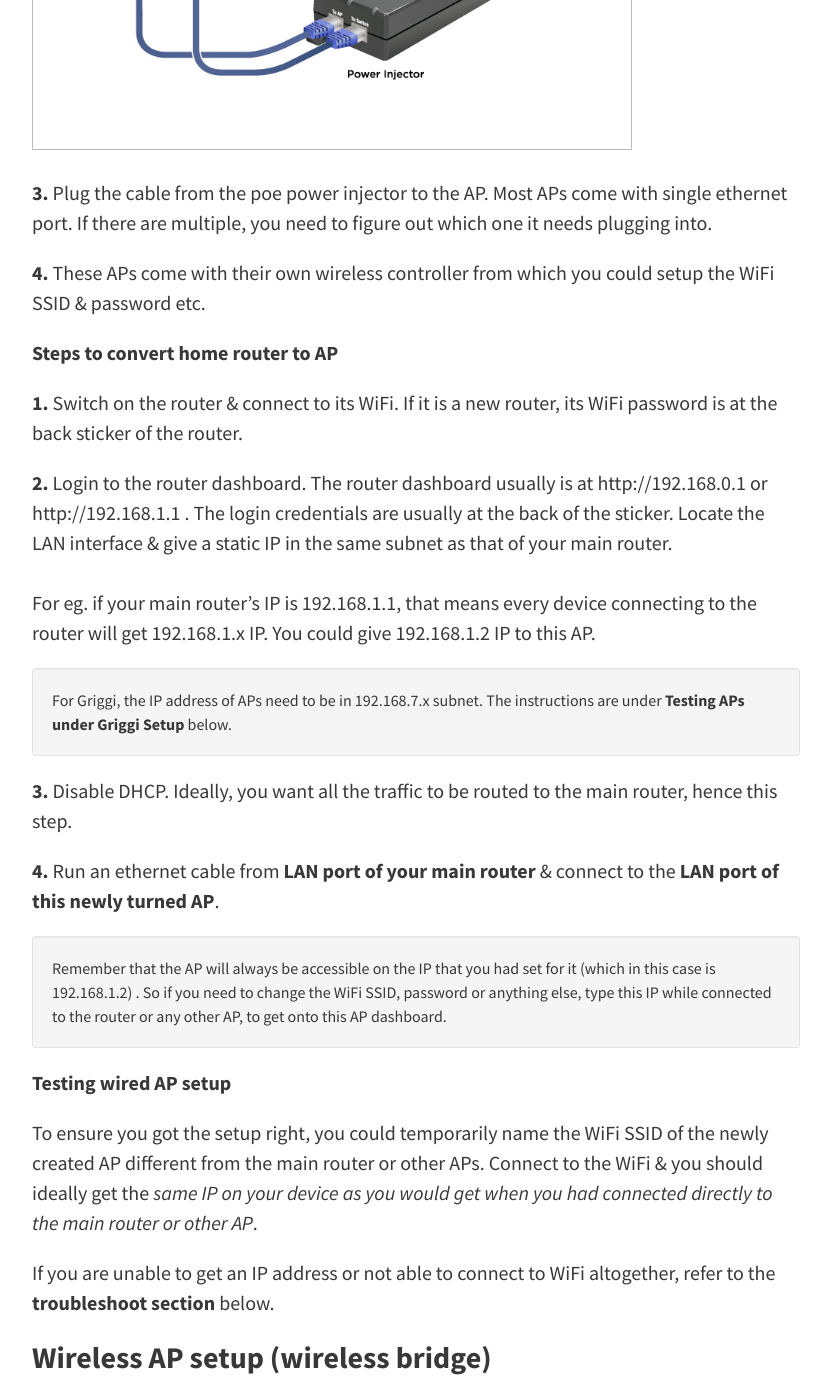
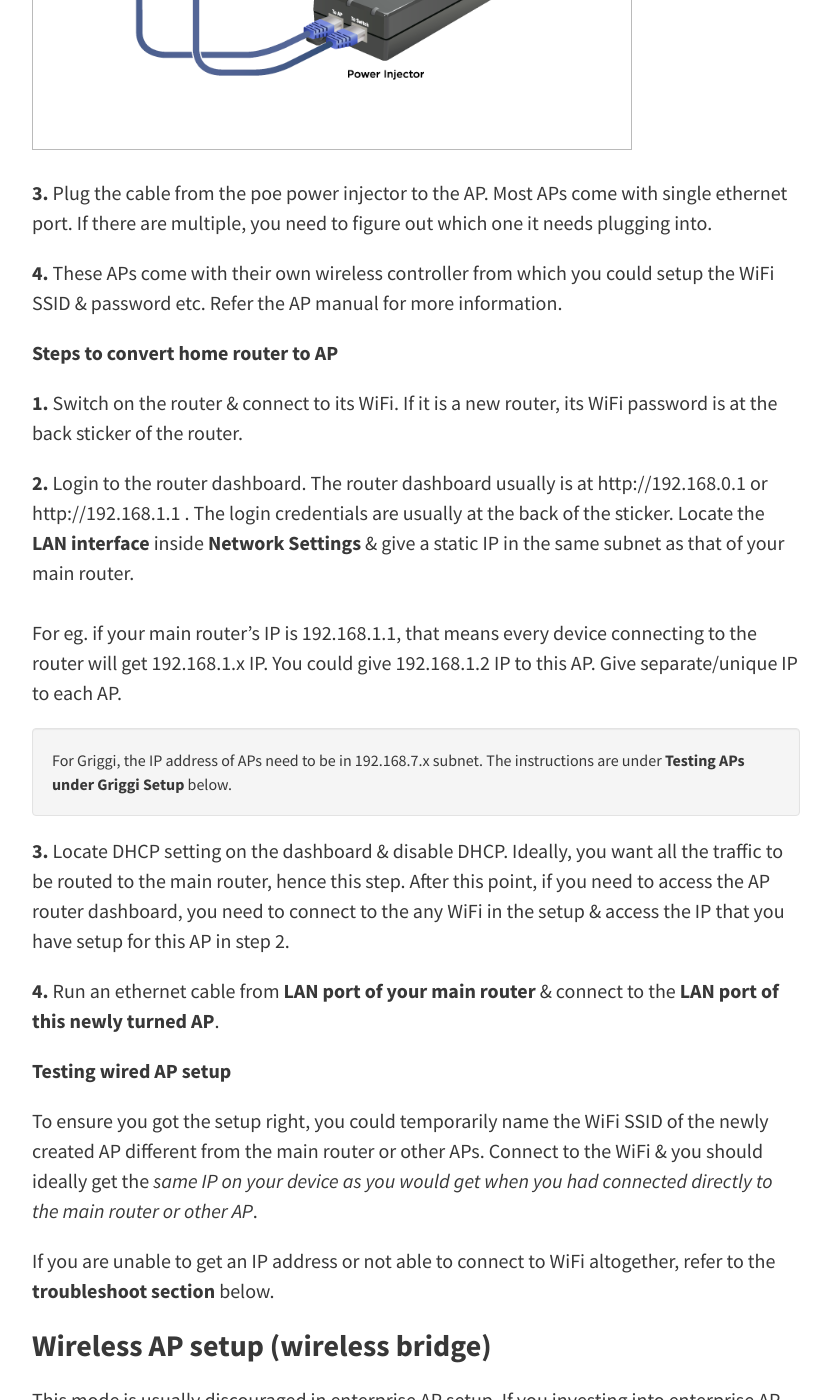
Before and after one commit to aura-website/aura-website.github.io, a Jekyll site: the page built from _posts/2016-12-11-how-to-extend-wifi.md, in a window 1280 px wide and 1400 px high, scrolled down 4702 px. Shown: the whole window, without its empty margins (224-1055 px from the left). Built offline with Jekyll 4.4.1, drawn with Linux system fonts in a browser that asks for light colours; nearby versions of some CDN libraries; comment, search, counter and statistics services are not loaded; some of the changed text lies outside the part shown.

Commit message:
updated extend WiFi blog post steps

```diff
--- a/_posts/2016-12-11-how-to-extend-wifi.md
+++ b/_posts/2016-12-11-how-to-extend-wifi.md
@@ -72,21 +72,20 @@
 
 **3.** Plug the cable from the poe power injector to the AP. Most APs come with single ethernet port. If there are multiple, you need to figure out which one it needs plugging into.
 
-**4.** These APs come with their own wireless controller from which you could setup the WiFi SSID & password etc.
+**4.** These APs come with their own wireless controller from which you could setup the WiFi SSID & password etc. Refer the AP manual for more information.
 
 **Steps to convert home router to AP**
 
 **1.** Switch on the router & connect to its WiFi. If it is a new router, its WiFi password is at the back sticker of the router.
 
-**2.** Login to the router dashboard. The router dashboard usually is at http://192.168.0.1 or http://192.168.1.1 . The login credentials are usually at the back of the sticker. Locate the LAN interface & give a static IP in the same subnet as that of your main router. <br/><br/>For eg. if your main router's IP is 192.168.1.1, that means every device connecting to the router will get 192.168.1.x IP. You could give 192.168.1.2 IP to this AP.<br/>
+**2.** Login to the router dashboard. The router dashboard usually is at http://192.168.0.1 or http://192.168.1.1 . The login credentials are usually at the back of the sticker. Locate the **LAN interface** inside **Network Settings** & give a static IP in the same subnet as that of your main router. <br/><br/>For eg. if your main router's IP is 192.168.1.1, that means every device connecting to the router will get 192.168.1.x IP. You could give 192.168.1.2 IP to this AP. Give separate/unique IP to each AP.<br/>
 
 > For Griggi, the IP address of APs need to be in 192.168.7.x subnet. The instructions are under **Testing APs under Griggi Setup** below.
 
-**3.** Disable DHCP. Ideally, you want all the traffic to be routed to the main router, hence this step.
+**3.** Locate DHCP setting on the dashboard & disable DHCP. Ideally, you want all the traffic to be routed to the main router, hence this step. After this point, if you need to access the AP router dashboard, you need to connect to the any WiFi in the setup & access the IP that you have setup for this AP in step 2.
 
 **4.** Run an ethernet cable from **LAN port of your main router** & connect to the **LAN port of this newly turned AP**.
 
-> Remember that the AP will always be accessible on the IP that you had set for it (which in this case is 192.168.1.2) . So if you need to change the WiFi SSID, password or anything else, type this IP while connected to the router or any other AP, to get onto this AP dashboard.
 
 **Testing wired AP setup**
 
@@ -102,15 +101,19 @@
 
 **1.** Switch on the router that you are going to convert to AP & connect to its WiFi . If it is a newly bought device, the WiFi password is usually at the back sticker of the router. The admin dashboard is usually at either 192.168.0.1 or 192.168.1.1 . The admin username password is also on the back sticker.
 
-**2.** Same as that of wired AP, the LAN IP of this device need to be made pre-defined/static. The IP need to be in the main router subnet. Eg. if the main router IP is 192.168.1.1, you could assign 192.168.1.2 to this AP. Note that all APs need in the network need to have different but static IP.
+**2.** Same as that of wired AP, locate the **LAN IP** inside **Network** settings of this device need to be made pre-defined/static. The IP need to be in the main router subnet. Eg. if the main router IP is 192.168.1.1, you could assign 192.168.1.2 to this AP. Note that all APs need in the network need to have different but static IP.<br/>After this step, the router dashboard will be accessible at this IP.
 
 > For Griggi, the IP address of APs need to be in 192.168.7.x subnet. The instructions are under **Testing APs under Griggi Setup** below.
 
-**3.** In the AP dashboard, disable DHCP, so that IP assignment etc will only happen from the main router.
 
-**4.** Under Wireless section, look for **WDS bridging** option. WDS lets you wireless pair this device with the WiFi of any other AP or that of the router. Enable it. There should be an option to survey/scan for available network. Select your own network to pair up.
+**3.** Under Wireless section, look for **WDS bridging** option. WDS lets you wireless pair this device with the WiFi of any other AP or that of the router. Enable it. There should be an option to survey/scan for available network. Select the WiFi of the main router to pair up. You would need to provide password of the main router WiFi once you select it for extending.
 
 <img src="/images/setup/wds-bridging.png" style="width:800px"/><br/>
+
+
+**4.** Connect to the AP & your internet will still not work. The last step is to disable DHCP on the AP. Access its dashboard & under DHCP setting, disable DHCP. Post disabling, the AP will reboot. Connect to its WiFi again & check if your internet is working.
+
+**5.** If you intend to change the WiFi name or password (possibly to match that of the main router), do it now.
 
 > If you are using a TP Link router, more elaborate instructions are at [http://www.tp-link.com/us/faq-440.html](http://www.tp-link.com/us/faq-440.html)
 
```
